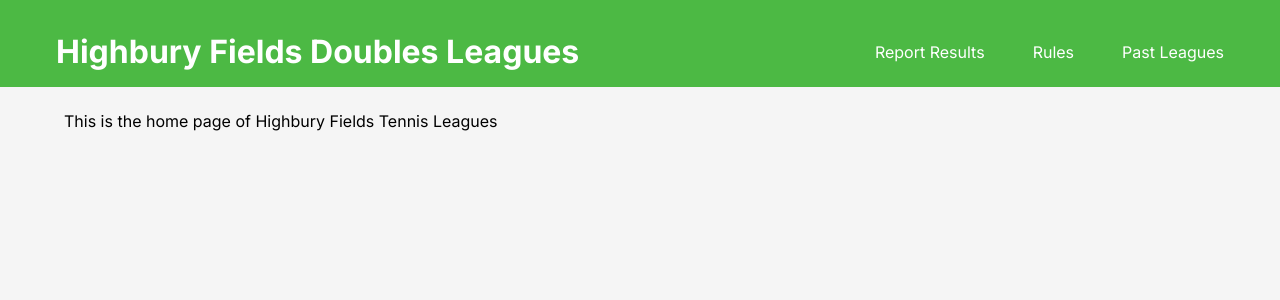
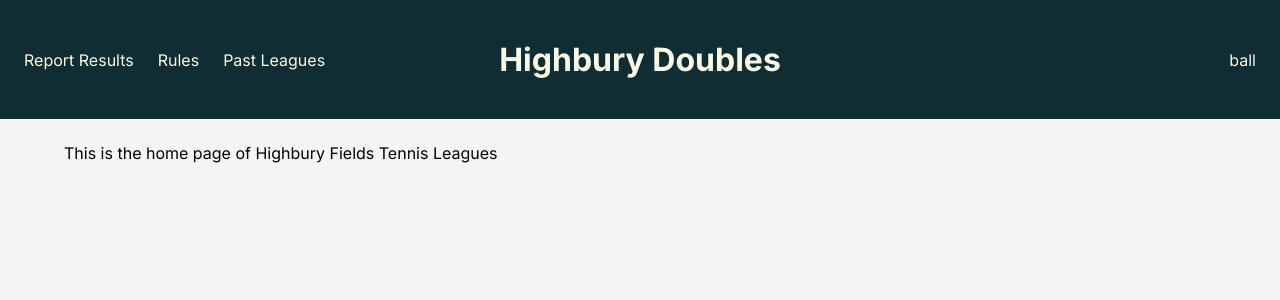
Before and after one commit to alejandra-rojas/TennisLeague-HighburyAndIslington, a Next.js app: page / in a window 1280 px wide. Shown: the top 300 px of the page. Built offline with nearby package versions, Linux system fonts and the light colour scheme.

Commit message:
Header Redesign

```diff
--- a/app/components/ClientNavbar.jsx
+++ b/app/components/ClientNavbar.jsx
@@ -4,14 +4,9 @@ import Link from "next/link";
 export default function ClientNavbar() {
 	return (
 		<>
-      <header id="web-header">
+			<header>
 				<div id="primary-navigation">
-          <div>
-            <Link href="/" aria-label="Go to the Home page">
-              <h1>Highbury Fields Doubles Leagues </h1>
-            </Link>
-          </div>
-          <div>
+					<div className="header-item">
 						<nav role="navigation" aria-labelledby="primary-navigation">
 							<h2 id="primary-site-navigation" className="sr-only">
 								Home Site Navigation
@@ -38,6 +33,14 @@ export default function ClientNavbar() {
 							</ul>
 						</nav>
 					</div>
+					<div className="header-item">
+						<Link href="/" aria-label="Go to the Home page">
+							<h1>Highbury Doubles</h1>
+						</Link>
+					</div>
+					<div className="header-item">
+						<p>ball</p>
+					</div>
 				</div>
 			</header>
 		</>
--- a/app/styles/Root.scss
+++ b/app/styles/Root.scss
@@ -3,7 +3,8 @@
 // Client Navbar component
 
 #web-header {
-  background-color: $color-green;
+  background-color: $color-darkGreen;
+  padding: 2.5rem 1.5rem;
 
   // Admin Navbar components
   .logout-banner-admin {
@@ -38,27 +39,49 @@
   }
 
   #primary-navigation {
-    @include flex-col();
+    color: $color-cream;
+    display: grid;
     gap: 1rem;
-    color: white;
+    grid-template-columns: 320px 1fr 320px;
+    grid-auto-columns: 1fr;
+    align-content: center;
+    justify-content: center;
     align-items: center;
-    padding: 2rem 1rem 1rem;
+    justify-items: center;
+
 
     @include breakpoint-xl {
       // max-height: 7rem;
       @include flex-row();
       justify-content: space-between;
-      width: 75rem;
+
+      width: 100%;
+     max-width: 87.5rem;
       margin: 0 auto;
     }
 
     ul {
       display: flex;
-      gap: 3rem;
+      gap: 1.5rem;
+      font-size: 1rem;
+      line-height: 1.5rem;
 
       li {
         list-style: none;
       }
+    }
+
+    .header-item{
+      display: flex;
+      width: 100%;
+    }
+
+    .header-item:nth-child(2) {
+      justify-content: center;
+    }
+
+    .header-item:nth-child(3) {
+      justify-content: right;
     }
   }
 
--- a/app/styles/Variables/Variables.scss
+++ b/app/styles/Variables/Variables.scss
@@ -22,6 +22,9 @@ $color-darkgreen: #367030;
 $color-error: #ff0800;
 $color-highlight-green: #d4ff32;
 $color-highlight-yellow: #e9ff32;
+$color-cream: #f9f9e6;
+$color-darkGreen: #0f2d32;
+$color-brightGreen: #d3fd6e;
 
 //BREAKPOINTS
 $breakpoints: (
```
Lines whose indentation alone changed are shown as unchanged.
